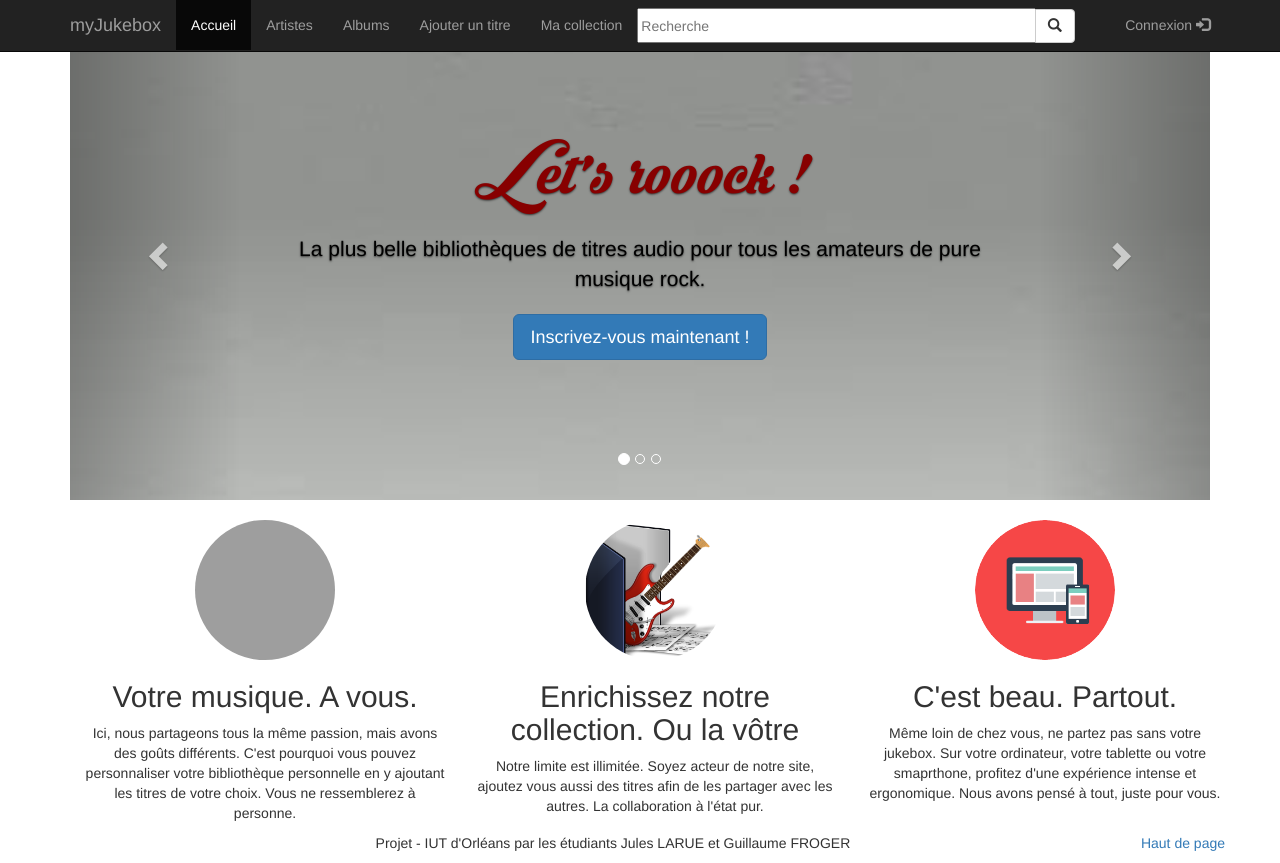
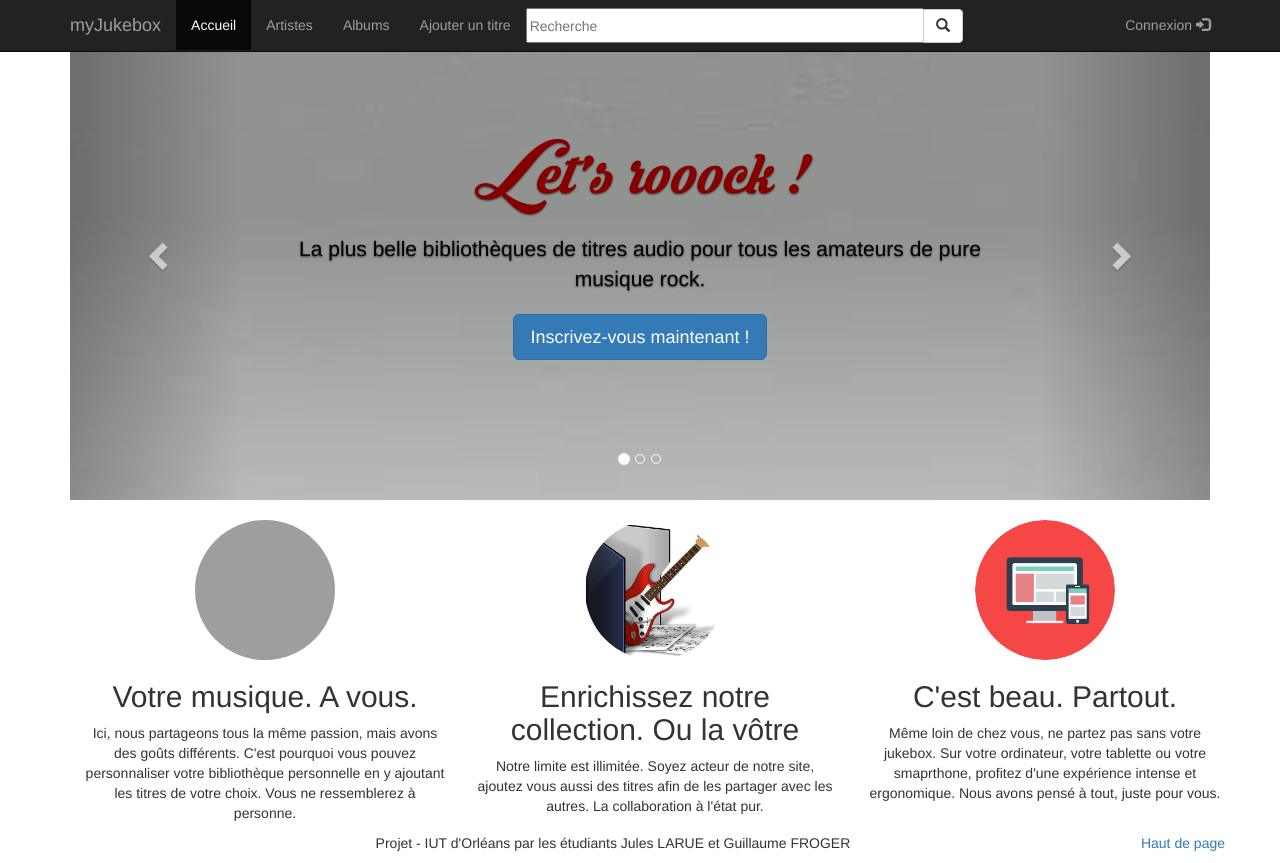
Before and after one commit to jules-larue/myJukebox, a Flask app: page /home in a window 1280 px wide. Run offline with Flask 2, Linux system fonts and the light colour scheme; some libraries are stand-ins or nearby versions; grey boxes are pictures that could not be loaded.

Commit message:
affichage du lien 'Ma collection' uniquement si on est connecté

```diff
--- a/app/templates/base.html
+++ b/app/templates/base.html
@@ -21,7 +21,9 @@
         <li id="artistes-tab"><a href="{{ url_for('artistes') }}">Artistes</a></li>
         <li id="albums-tab"><a href="/albums">Albums</a></li>
         <li id="ajout"><a href="#">Ajouter un titre</a></li>
-	<li id="collection"><a href="#">Ma collection</a></li>
+	{% if current_user.is_authenticated %}
+	<li id="collection-tab"><a href="{{ url_for('collection', loginUser=current_user.login, page=1) }}">Ma collection</a></li>
+	{% endif %}
 
       </ul>
 
```
